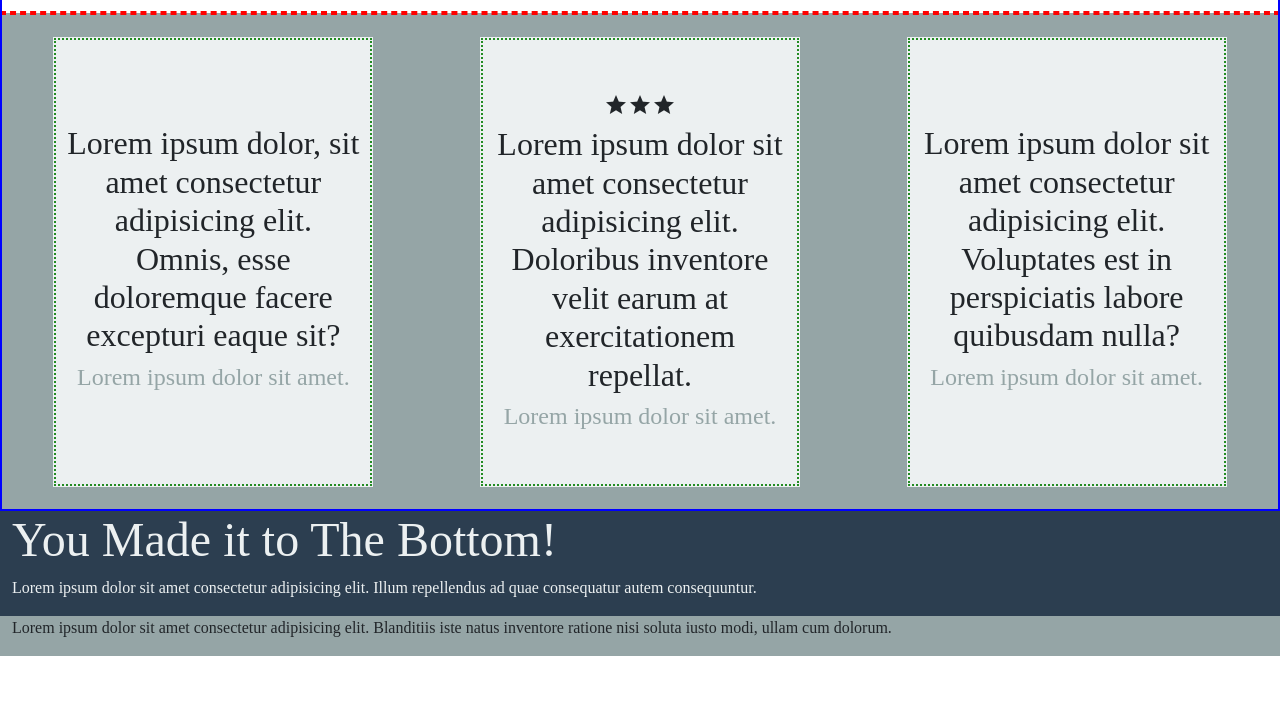
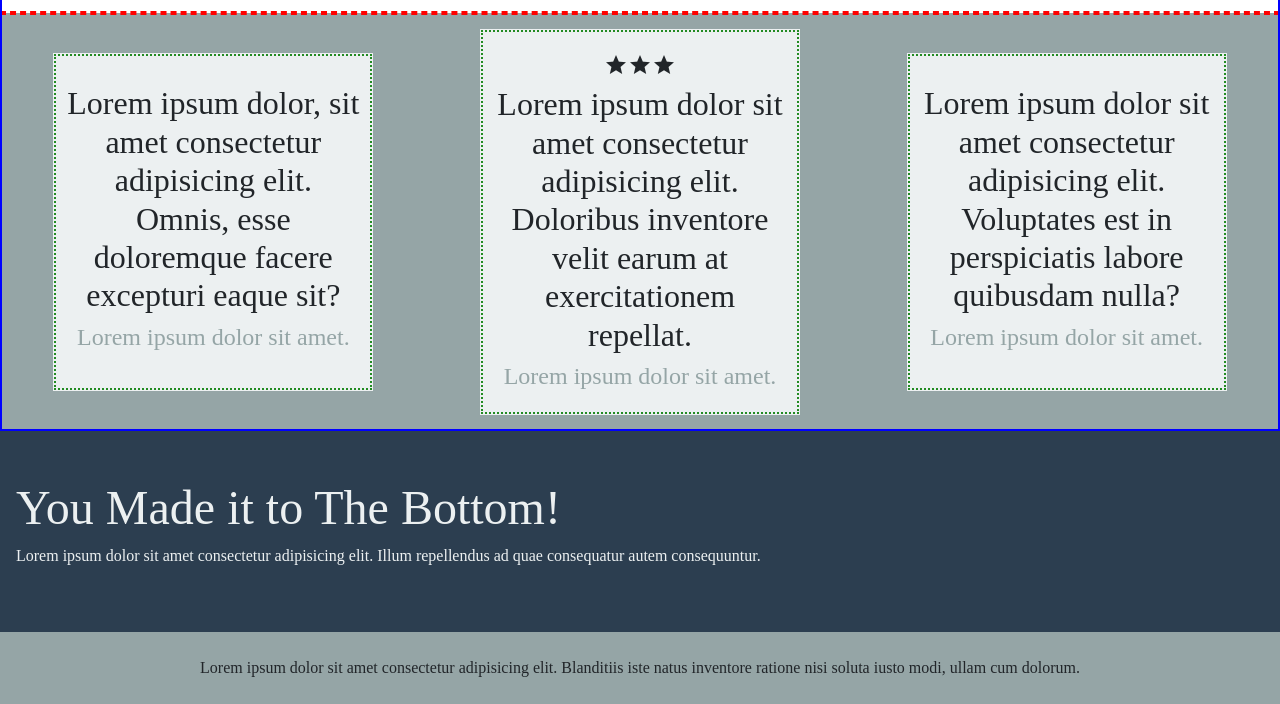
Before and after one commit to amanda-rice/checkpointone, a plain HTML site: page index.html in a window 1280 px wide. Shown: the part 1422-2126 px from the top of the page. Before the commit the page ends 2078 px from the top, so only its background shows below. Drawn offline with nearby package versions, Linux system fonts and the light colour scheme; a web font is replaced by a local one.

Commit message:
First draft done!

```diff
--- a/index.html
+++ b/index.html
@@ -34,7 +34,7 @@
 </style>
 
 <body class="debug">
-  <header class="container-fluid">
+  <header class="container-fluid sticky-top">
     <div class="row bg-primary text-light">
       <div class="col-6 col-md-2">
         <h1>Cool Forest</h1>
@@ -131,13 +131,13 @@
       </div>
 
     </div>
-    <div class="row bg-secondary justify-content-around text-center py-4">
-      <div class="col-md-3 bg-light py-1 d-flex flex-column justify-content-center align-items-center">
+    <div class="row bg-secondary justify-content-around text-center py-3">
+      <div class="col-md-3 py-3 my-4 bg-light py-1 d-flex flex-column justify-content-center align-items-center">
         <h3>Lorem ipsum dolor, sit amet consectetur adipisicing elit. Omnis, esse doloremque facere excepturi eaque sit?
         </h3>
         <h4 class="text-muted">Lorem ipsum dolor sit amet.</h4>
       </div>
-      <div class="col-md-3 bg-light py-5 d-flex flex-column justify-content-center align-items-center">
+      <div class="col-md-3 py-3 bg-light d-flex flex-column justify-content-center align-items-center">
         <div class="d-flex justify-content-center align-items-center py-2">
           <span class="material-icons">star</span>
           <span class="material-icons">star</span>
@@ -147,7 +147,7 @@
           repellat.</h3>
         <h4 class="text-muted">Lorem ipsum dolor sit amet.</h4>
       </div>
-      <div class="col-md-3 bg-light py-1 d-flex flex-column justify-content-center align-items-center">
+      <div class="col-md-3 py-3 my-4 bg-light py-2 d-flex flex-column justify-content-center align-items-center">
         <h3>Lorem ipsum dolor sit amet consectetur adipisicing elit. Voluptates est in perspiciatis labore quibusdam
           nulla?</h3>
         <h4 class="text-muted">Lorem ipsum dolor sit amet.</h4>
@@ -156,14 +156,14 @@
   </main>
   <footer class="container-fluid">
     <div class="row">
-      <div class="col bg-primary text-light">
+      <div class="col px-3 py-5 bg-primary text-light d-flex flex-column justify-content-center align-items-left">
         <h1>You Made it to The Bottom!</h1>
         <p>Lorem ipsum dolor sit amet consectetur adipisicing elit. Illum repellendus ad quae consequatur autem
           consequuntur.</p>
       </div>
     </div>
     <div class="row">
-      <div class="col bg-secondary">
+      <div class="col px-3 pt-4 pb-2 bg-secondary align-items-bottom text-center">
         <p>Lorem ipsum dolor sit amet consectetur adipisicing elit. Blanditiis iste natus inventore ratione nisi soluta
           iusto modi, ullam cum dolorum.</p>
       </div>
--- a/style.css
+++ b/style.css
@@ -9,7 +9,6 @@ body {
   scroll-behavior: smooth;
   font-family: 'Benne', serif;
 }
-
 main {
   flex-grow: 1;
 }
```
